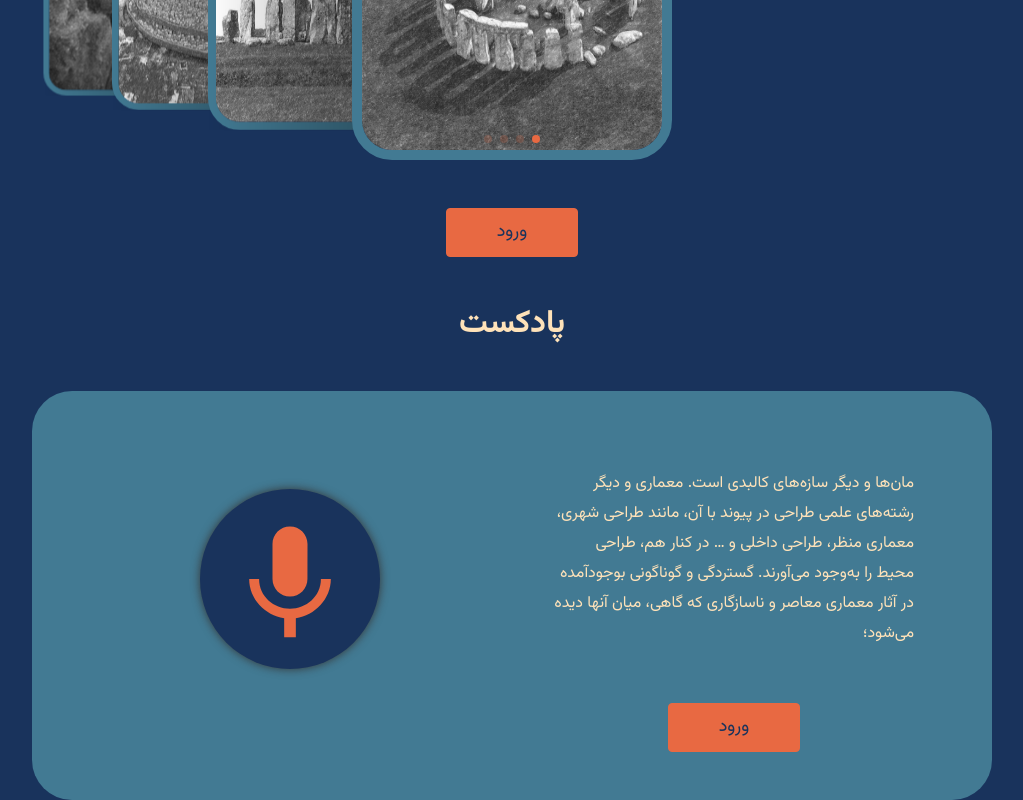
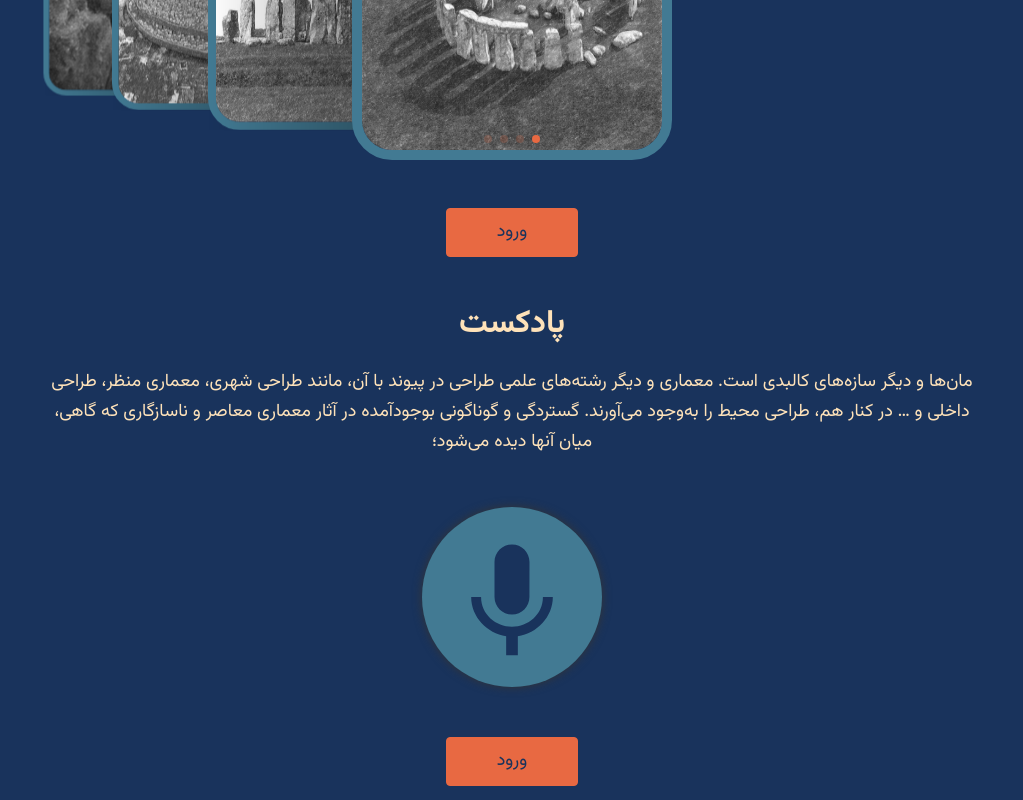
Before and after one commit to denashams/flashcard-fontend, a React (Create React App) app: page / in a window 1280 px wide. Shown: the part 1333-2133 px from the top of the page, without its empty margins (128-1151 px from the left). Built offline with nearby package versions, Linux system fonts and the light colour scheme.

Commit message:
eddited podcast section

```diff
--- a/src/pages/home/Home.css
+++ b/src/pages/home/Home.css
@@ -16,7 +16,7 @@
   text-align: right;
   font-weight: normal;
 }
-.flashcard-description {
+.flashcard-description, .podcast-description {
   font-size: 18px;
   line-height: 30px;
   color: var(--color-primary);
@@ -34,13 +34,13 @@
 .mic-icon {
   box-shadow: 0px 0px 10px #353535;
 
-  color: var(--color-orange);
+  color: var(--color-background);
   border-radius: 50%;
   font-size: 180px;
   padding: 20px;
   display: block;
   margin: 50px auto;
-  background-color: var(--color-background);
+  background-color: var(--color-background-variant);
 }
 .mic-icon:hover {
   box-shadow: 0px 0px 20px #000000;
--- a/src/pages/home/Home.jsx
+++ b/src/pages/home/Home.jsx
@@ -56,22 +56,22 @@ export default function Home() {
       </div>
       <h2 className="mt-5">پادکست</h2>
       <section>
-        <div className="container item-container mt-5 p-5">
-          <div className="row">
-            <div className="col-md">
-              <MdKeyboardVoice className="mic-icon" />
-            </div>
-            <div className="col-md item ">
-              <p>
+        <div className="container mt-4">
+
+              <p className="podcast-description">
                 مان‌ها و دیگر سازه‌های کالبدی است. معماری و دیگر رشته‌های علمی
                 طراحی در پیوند با آن، مانند طراحی شهری، معماری منظر، طراحی داخلی
                 و … در کنار هم، طراحی محیط را به‌وجود می‌آورند. گستردگی و
                 گوناگونی بوجودآمده در آثار معماری معاصر و ناسازگاری که گاهی،
                 میان آنها دیده می‌شود؛
               </p>
+            <div>
+              <MdKeyboardVoice className="mic-icon" />
+            </div>
+
               <button className="button-bold mt-4">ورود</button>
-            </div>
-          </div>
+
+
         </div>
       </section>
     </div>
```
